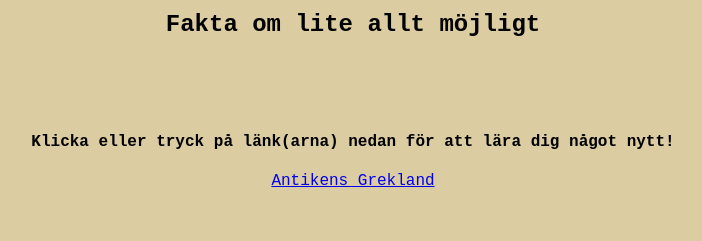
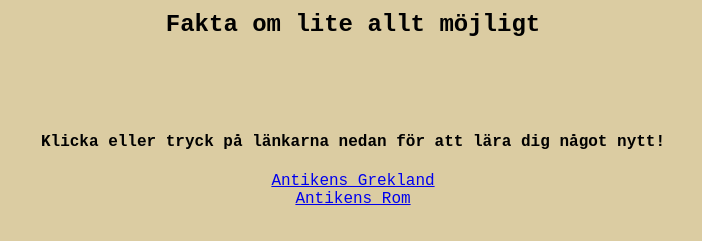
Before and after one commit to Tusenerik/Erik-wiki, a plain HTML site: page index.html in a window 1280 px wide. Shown: the part 113-354 px from the top of the page, without its empty margins (287-989 px from the left). Drawn offline with Linux system fonts and the light colour scheme.

Commit message:
Update index.html

```diff
--- a/index.html
+++ b/index.html
@@ -20,8 +20,9 @@
     <br>
     <br>
     <br>
-    <h4 class="center">Klicka eller tryck på länk(arna) nedan för att lära dig något nytt!</h4>
+    <h4 class="center">Klicka eller tryck på länkarna nedan för att lära dig något nytt!</h4>
 
     <a class="center" href="Antikens grekland.html">Antikens Grekland</a>
+    <a class="center" href="Antikens rom.html">Antikens Rom</a>
   </body>
 </html>
```
